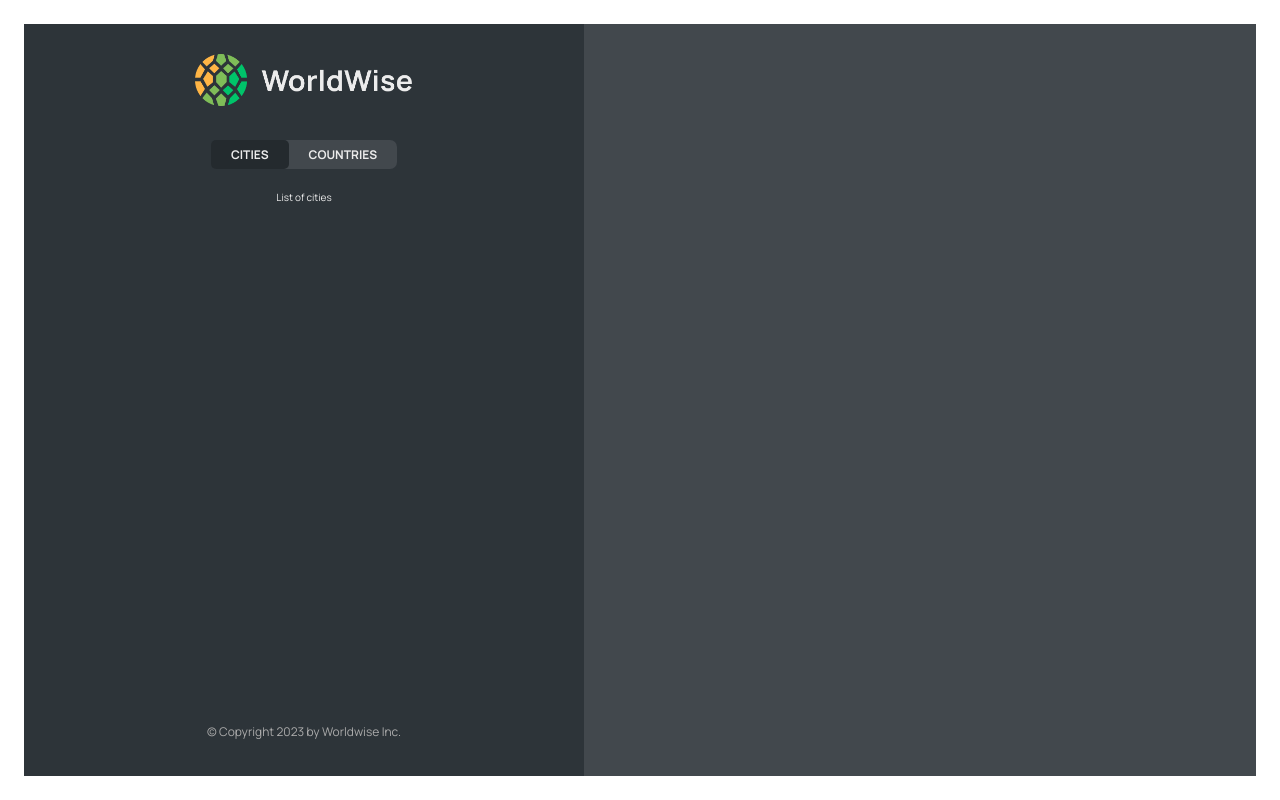
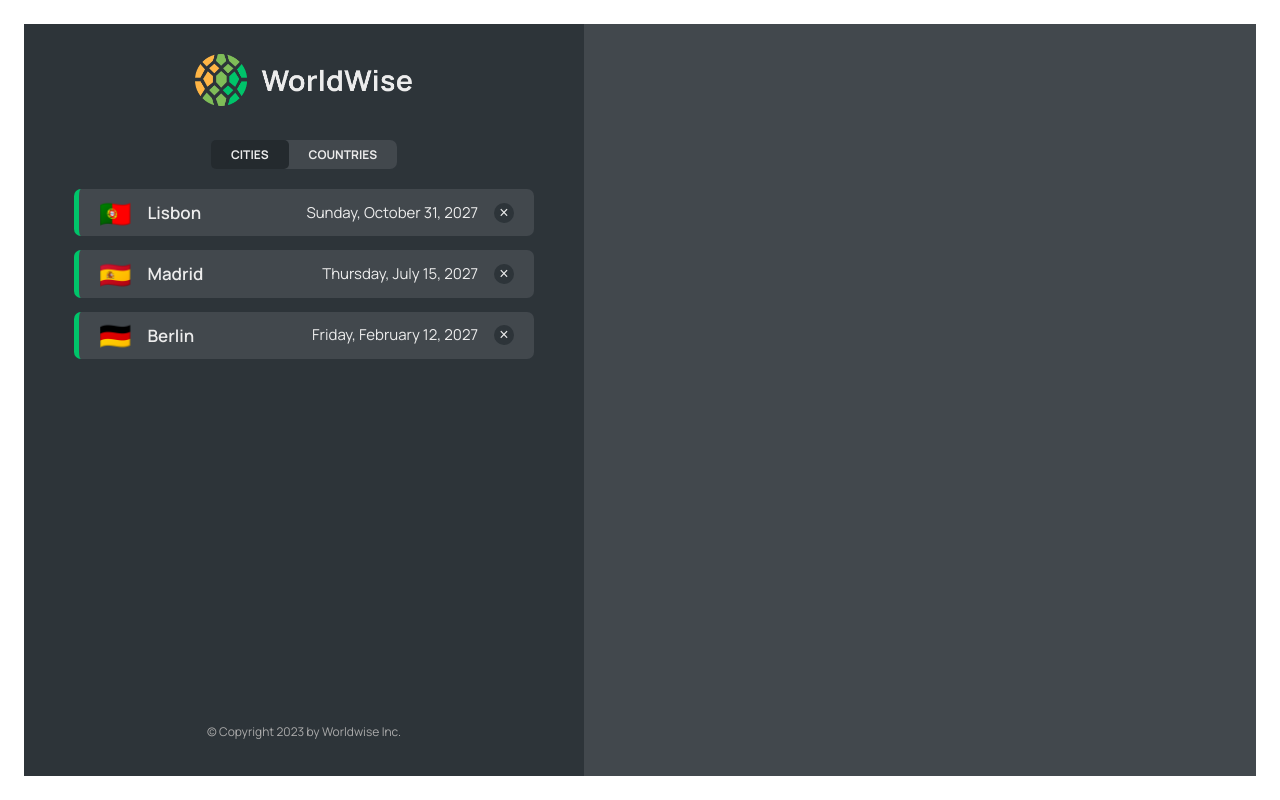
Before and after one commit to usama-365/worldwise, a React (Vite) app: page /app/cities in a window 1280 px wide. Built offline with nearby package versions, Linux system fonts and the light colour scheme; data requests are answered from the project's data file.

Commit message:
Cities list is now being fetched and working

```diff
--- a/package.json
+++ b/package.json
@@ -7,7 +7,8 @@
     "dev": "vite",
     "build": "tsc && vite build",
     "lint": "eslint . --ext ts,tsx --report-unused-disable-directives --max-warnings 0",
-    "preview": "vite preview"
+    "preview": "vite preview",
+    "serve": "json-server --watch data/cities.json --port 8000 --delay 500"
   },
   "dependencies": {
     "localforage": "^1.10.0",
@@ -27,6 +28,7 @@
     "eslint-plugin-react": "^7.33.2",
     "eslint-plugin-react-hooks": "^4.6.0",
     "eslint-plugin-react-refresh": "^0.4.3",
+    "json-server": "^0.17.3",
     "typescript": "^5.0.2",
     "vite": "^4.4.5"
   }
--- a/src/App.tsx
+++ b/src/App.tsx
@@ -1,5 +1,4 @@
-import { createBrowserRouter, RouterProvider } from "react-router-dom";
-
+import { BrowserRouter, Route, Routes } from "react-router-dom";
 import { HomePage } from "./pages/home/HomePage";
 import { ErrorPage } from "./pages/error/ErrorPage";
 import { ROUTES } from "./utils/routes.utils";
@@ -7,51 +6,62 @@ import { ProductPage } from "./pages/product/ProductPage";
 import { PricingPage } from "./pages/pricing/PricingPage";
 import { LoginPage } from "./pages/login/LoginPage";
 import { AppPage } from "./pages/app/AppPage";
+import { useEffect, useState } from "react";
+import { CityList } from "./components/city-list/CityList";
 
-const router = createBrowserRouter([
-  {
-    path: ROUTES.HOME_PAGE,
-    errorElement: <ErrorPage />,
-    children: [
-      {
-        index: true,
-        element: <HomePage />,
-      },
-      {
-        path: ROUTES.PRODUCTS_PAGE,
-        element: <ProductPage />,
-      },
-      {
-        path: ROUTES.PRICING_PAGE,
-        element: <PricingPage />,
-      },
-      {
-        path: ROUTES.LOGIN_PAGE,
-        element: <LoginPage />,
-      },
-      {
-        path: ROUTES.APP_PAGE,
-        element: <AppPage />,
-        children: [
-          {
-            path: "countries",
-            element: <p>List of countries</p>,
-          },
-          {
-            path: "cities",
-            index: true,
-            element: <p>List of cities</p>,
-          },
-          {
-            path: "forms",
-            element: <p>List of forms</p>,
-          },
-        ],
-      },
-    ],
-  },
-]);
+export type City = {
+  cityName: string;
+  country: string;
+  emoji: string;
+  date: string;
+  notes: string;
+  position: {
+    lat: number;
+    lng: number;
+  };
+  id: number;
+};
+
+const API_URL = "http://localhost:8000";
 
 export default function App() {
-  return <RouterProvider router={router} />;
+  const [cities, setCities] = useState<City[]>([]);
+  const [isLoading, setIsLoading] = useState(false);
+
+  useEffect(() => {
+    const fetchCities = async (): Promise<void> => {
+      setIsLoading(true);
+      try {
+        const res = await fetch(`${API_URL}/cities`);
+        const cities = (await res.json()) as City[];
+        setCities(cities);
+      } catch (e) {
+        alert(e);
+      } finally {
+        setIsLoading(false);
+      }
+    };
+    void fetchCities();
+  }, []);
+
+  return (
+    <BrowserRouter>
+      <Routes>
+        <Route index element={<HomePage />} />
+        <Route path={ROUTES.PRODUCTS_PAGE} element={<ProductPage />} />
+        <Route path={ROUTES.PRICING_PAGE} element={<PricingPage />} />
+        <Route path={ROUTES.LOGIN_PAGE} element={<LoginPage />} />
+        <Route path={ROUTES.APP_PAGE} element={<AppPage />}>
+          <Route
+            path="cities"
+            index
+            element={<CityList isLoading={isLoading} cities={cities} />}
+          />
+          <Route path="countries" element={<p>List of countries</p>} />
+          <Route path="form" element={<p>Form</p>} />
+        </Route>
+        <Route path="*" element={<ErrorPage />} />
+      </Routes>
+    </BrowserRouter>
+  );
 }
--- /dev/null
+++ b/src/components/city-item/CityItem.tsx
@@ -0,0 +1,27 @@
+import styles from "./CityItem.module.css";
+import { City } from "../../App";
+
+export type CityItemProps = {
+  city: City;
+  key: number;
+};
+
+const formatDate = (date: string) =>
+  new Intl.DateTimeFormat("en", {
+    day: "numeric",
+    month: "long",
+    year: "numeric",
+    weekday: "long",
+  }).format(new Date(date));
+
+export function CityItem({ city }: CityItemProps) {
+  const { emoji, cityName, date } = city;
+  return (
+    <li className={styles.cityItem}>
+      <span className={styles.emoji}>{emoji}</span>
+      <h3 className={styles.name}>{cityName}</h3>
+      <time className={styles.date}>{formatDate(date)}</time>
+      <button className={styles.deleteBtn}>&times;</button>
+    </li>
+  );
+}
--- /dev/null
+++ b/src/components/city-list/CityList.tsx
@@ -0,0 +1,28 @@
+import { City } from "../../App";
+import { CityItem } from "../city-item/CityItem";
+import Message from "../message/Message";
+import Spinner from "../spinner/Spinner";
+import styles from "./CityList.module.css";
+
+export type CityListProps = {
+  cities: City[];
+  isLoading: boolean;
+};
+
+export function CityList({ cities, isLoading }: CityListProps) {
+  if (isLoading) {
+    return <Spinner />;
+  } else if (!cities.length) {
+    return (
+      <Message message="Add your first city by clicking on a city on the map" />
+    );
+  } else {
+    return (
+      <ul className={styles.cityList}>
+        {cities.map((city) => (
+          <CityItem city={city} key={city.id} />
+        ))}
+      </ul>
+    );
+  }
+}
--- a/src/components/Message.jsx
+++ b/src/components/message/Message.tsx
@@ -1,6 +1,10 @@
 import styles from "./Message.module.css";
 
-function Message({ message }) {
+type MessageProps = {
+  message: string;
+};
+
+function Message({ message }: MessageProps) {
   return (
     <p className={styles.message}>
       <span role="img">👋</span> {message}
```
Also changed, not shown: src/components/city-item/CityItem.module.css (renamed from src/components/CityItem.module.css), src/components/city-list/CityList.module.css (renamed from src/components/CityList.module.css), src/components/message/Message.module.css (renamed from src/components/Message.module.css), src/components/spinner/Spinner.module.css (renamed from src/components/Spinner.module.css), src/components/spinner/Spinner.tsx (renamed from src/components/Spinner.jsx), 1 other file (tests, documents, lock files or other folders).
